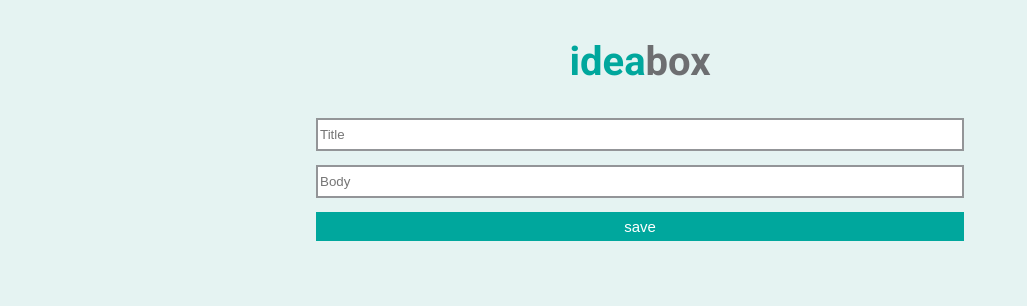
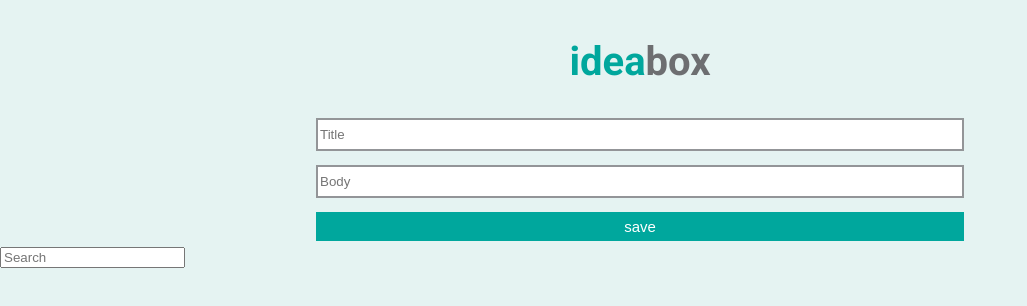
Before and after one commit to stacimcwilliams/2DoBox-Pivot, a plain HTML site: page index.html in a window 1280 px wide. Shown: the whole page, without its empty margins (0-1027 px from the left). Drawn offline with nearby package versions, Linux system fonts and the light colour scheme.

Commit message:
add search field in bottom container

```diff
--- a/index.html
+++ b/index.html
@@ -15,6 +15,8 @@
       <input id="input-field" class="body-input" placeholder="Body">
       <button class="save-button">save</button>
     </container>
-
+    <container class="bottom-container">
+      <input class="search-field" placeholder="Search">
+    </container>
   </body>
 </html>
```
